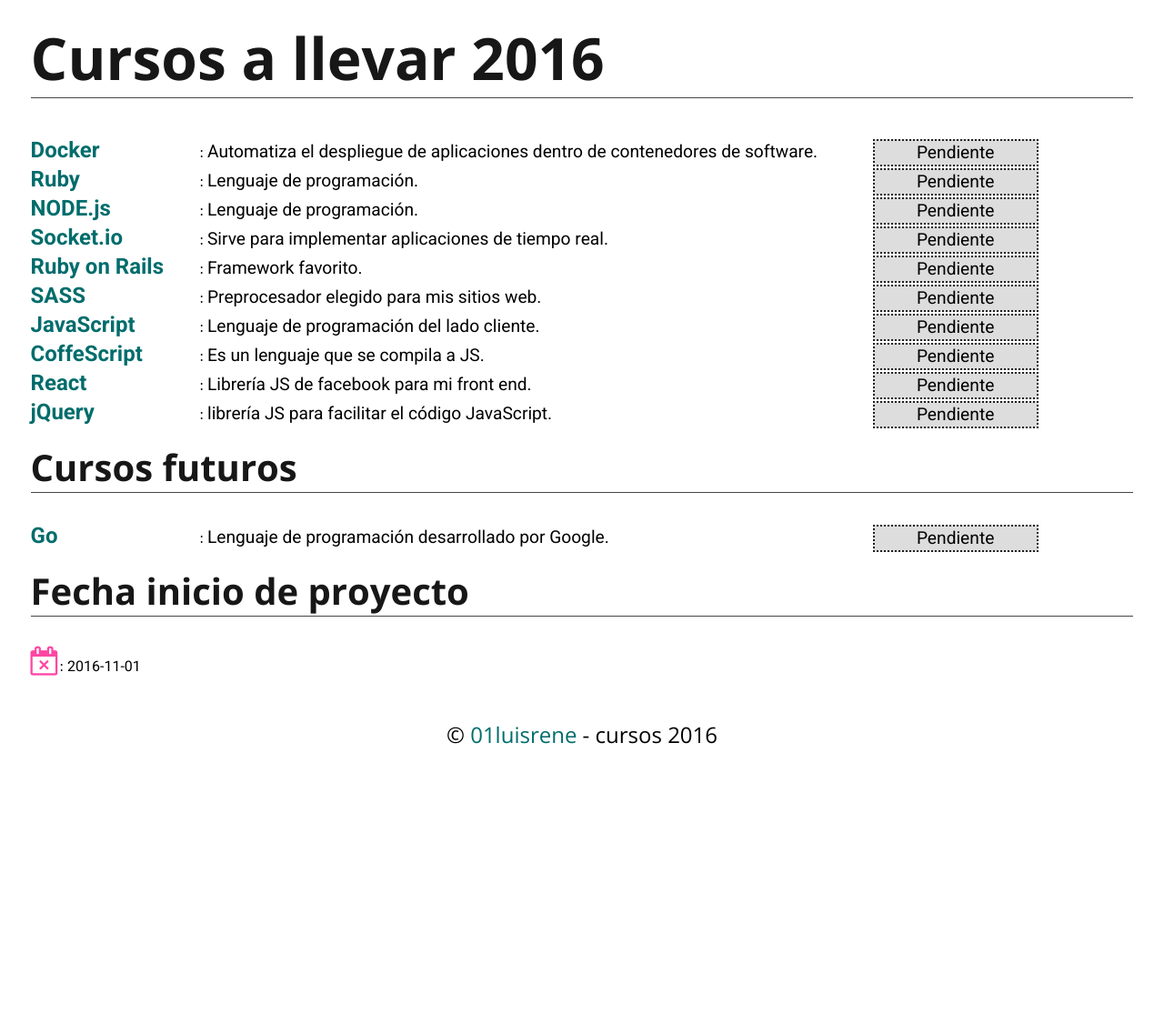
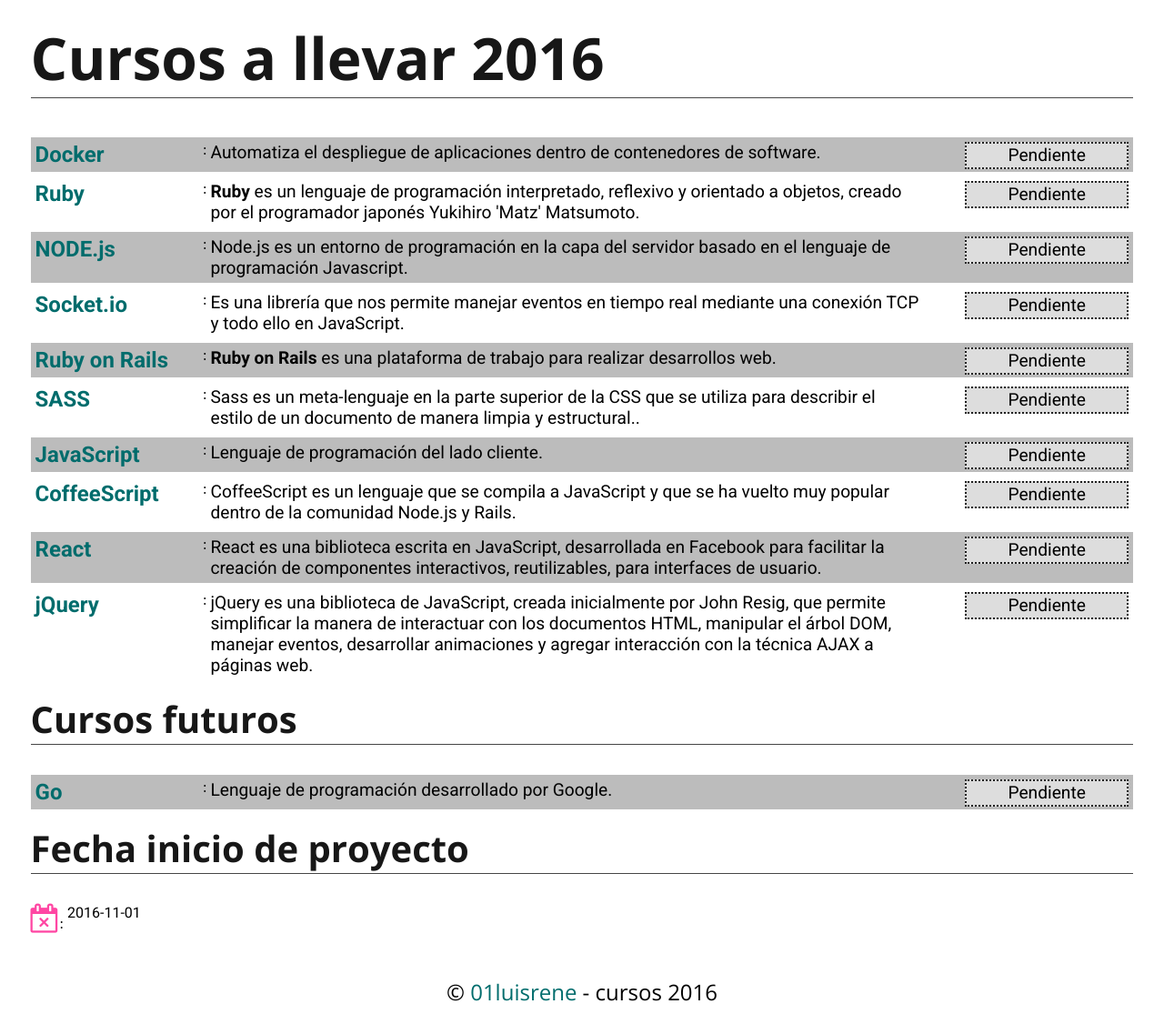
Before and after one commit to 01luisrene/Blog-Jekyll, a Jekyll site: the page cursos-a-llevar.html, which Jekyll copies as it is, in a window 1280 px wide. Shown: the whole page at 91% size. Built offline with Jekyll 4.4.1, drawn with Linux system fonts in a browser that asks for light colours; nearby versions of some CDN libraries; before the commit the page ends 900 px from its top, so only the background shows below that.

Commit message:
cursos a llevar
subiendo archivo html

```diff
--- a/cursos-a-llevar.html
+++ b/cursos-a-llevar.html
@@ -34,10 +34,21 @@
 	a:hover{
 		text-decoration: underline;
 	}
+	.list{
+		box-sizing: border-box;
+		display: block;
+		vertical-align: top;
+		padding: 5px;
+		margin: 5px 0;
+		width: 100%;
+	}
+	.list:nth-child(odd) { background: #BCBCBC;}
+	.list:nth-child(even) { background: #fff;}
 	span{
 		box-sizing: border-box;
 		display: inline-block;
 		font-family: 'Roboto', sans-serif;
+		vertical-align: top;
 	}
 	.name{
 		font-size: 1.5em;
@@ -46,7 +57,7 @@
 	}
 	.description{
 		font-size: 1.2em;
-		width: 60%;
+		width: 65%;
 	}
 	.estado::after{
 		content: "";
@@ -58,6 +69,7 @@
 		border: 2px dotted #1F1F1F;
 		text-align: center;
 		font-size: 1.2em;
+		float: right;
 		height: 30px;
 		width:15%;
 	}
@@ -98,27 +110,27 @@
 		},
 		{	"name" : "Ruby",
 			"url" : "https://www.ruby-lang.org/es/",
-			"description": "Lenguaje de programación.",
+			"description": "<strong>Ruby</strong> es un lenguaje de programación interpretado, reflexivo y orientado a objetos, creado por el programador japonés Yukihiro 'Matz' Matsumoto.",
 			"estado" : "Pendiente"
 		},
 		{	"name" : "NODE.js",
 			"url" : "https://nodejs.org/en/",
-			"description": "Lenguaje de programación.",
+			"description": "Node.js es un entorno de programación en la capa del servidor basado en el lenguaje de programación Javascript.",
 			"estado" : "Pendiente"
 		},
 		{	"name" : "Socket.io",
 			"url" : "http://socket.io/",
-			"description" : "Sirve para implementar aplicaciones de tiempo real.",
+			"description" : "Es una librería que nos permite manejar eventos en tiempo real mediante una conexión TCP y todo ello en JavaScript.",
 			"estado" : "Pendiente"
 		},
 		{	"name" : "Ruby on Rails",
 			"url" : "http://rubyonrails.org/",
-			"description": "Framework favorito.",
+			"description": "<strong>Ruby on Rails</strong> es una plataforma de trabajo para realizar desarrollos web.",
 			"estado" : "Pendiente"
 		},
 		{	"name" : "SASS",
 			"url" : "http://sass-lang.com/"	,
-			"description": "Preprocesador elegido para mis sitios web.",
+			"description": "Sass es un meta-lenguaje en la parte superior de la CSS que se utiliza para describir el estilo de un documento de manera limpia y estructural..",
 			"estado" : "Pendiente"
 		},
 		{	"name" : "JavaScript",
@@ -126,19 +138,19 @@
 			"description": "Lenguaje de programación del lado cliente.",
 			"estado" : "Pendiente"
 		},
-		{	"name" : "CoffeScript",
+		{	"name" : "CoffeeScript",
 			"url" : "http://coffeescript.org/",
-			"description": "Es un lenguaje que se compila a JS.",
+			"description": "CoffeeScript es un lenguaje que se compila a JavaScript y que se ha vuelto muy popular dentro de la comunidad Node.js y Rails.",
 			"estado" : "Pendiente"
 		},
 		{	"name" : "React",
 			"url" : "https://facebook.github.io/react/",
-			"description": "Librería JS de facebook para mi front end.",
+			"description": "React es una biblioteca escrita en JavaScript, desarrollada en Facebook para facilitar la creación de componentes interactivos, reutilizables, para interfaces de usuario.",
 			"estado" : "Pendiente"
 		},
 		{	"name" : "jQuery",
 			"url" : "https://jquery.com/",
-			"description": "librería JS para facilitar el código JavaScript.",
+			"description": "jQuery es una biblioteca de JavaScript, creada inicialmente por John Resig, que permite simplificar la manera de interactuar con los documentos HTML, manipular el árbol DOM, manejar eventos, desarrollar animaciones y agregar interacción con la técnica AJAX a páginas web.",
 			"estado" : "Pendiente"
 		}
 	];
@@ -156,7 +168,7 @@
 	    var out = "";
 	    var i;
 	    for(i = 0; i < arr.length; i++) {
-	        out += "<span class='name'><a href='"+arr[i].url+"' target='_blank'>"+arr[i].name+"</a></span> : <span class='description'>"+arr[i].description+"</span>"+" "+ "<span class='estado'data-estado="+arr[i].estado+"></span><br/>";
+	        out += "<div class='list'><span class='name'><a href='"+arr[i].url+"' target='_blank'>"+arr[i].name+"</a></span> : <span class='description'>"+arr[i].description+"</span>"+" "+ "<span class='estado'data-estado="+arr[i].estado+"></span></div>";
 	    }
 	    document.getElementById("listCursos").innerHTML = out;
 	}
@@ -164,7 +176,7 @@
 	    var out = "";
 	    var i;
 	    for(i = 0; i < arr.length; i++) {
-	        out += "<span class='name'><a href='"+arr[i].url+"' target='_blank'>"+arr[i].name+"</a></span> : <span class='description'>"+arr[i].description+"</span>"+" "+ "<span class='estado' data-estado='"+arr[i].estado+"'></span><br/>";
+	        out += "<div class='list'><span class='name'><a href='"+arr[i].url+"' target='_blank'>"+arr[i].name+"</a></span> : <span class='description'>"+arr[i].description+"</span>"+" "+ "<span class='estado' data-estado='"+arr[i].estado+"'></span></div>";
 	    }
 	    document.getElementById("listCursosFuturos").innerHTML = out;
 	}
```
